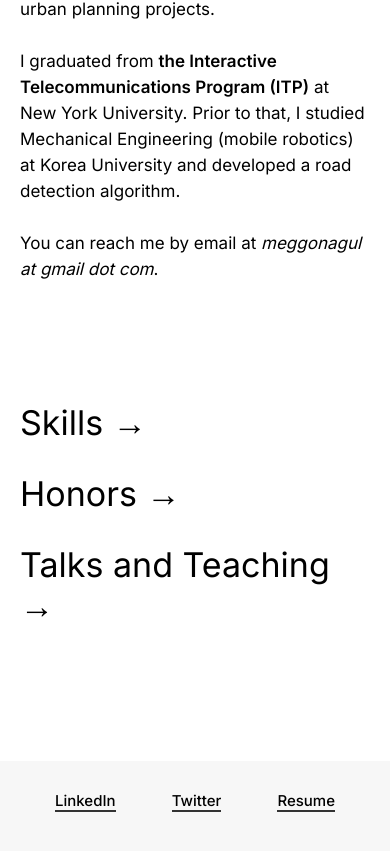
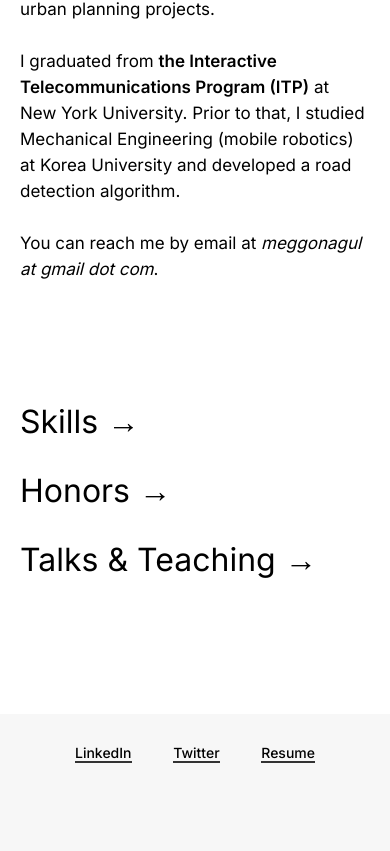
Before and after one commit to helloeujin/portfolio, a React (Create React App) app: page / in a window 390 px wide. Shown: the part 4060-4911 px from the top of the page. Built offline with nearby package versions, Linux system fonts and the light colour scheme.

Commit message:
responsive

```diff
--- a/src/More.js
+++ b/src/More.js
@@ -78,7 +78,7 @@ const More = () => {
 
       {/* TALKS */}
       <div className="moreHed" onClick={handleClick(2)}>
-        Talks and Teaching{" "}
+        Talks & Teaching{" "}
         <span className={clickedIndex[2] ? "rotateArrow arrow" : "arrow"}>
           &#x2192;
         </span>
--- a/src/css/About.scss
+++ b/src/css/About.scss
@@ -24,4 +24,8 @@
     a:hover {
         color: blue;
     }
+
+    @media (max-width: $width-xs) {
+        font-size: 16px;
+      }
 }
--- a/src/css/App.scss
+++ b/src/css/App.scss
@@ -42,6 +42,11 @@ body {
     margin-top: 60px;
     margin-bottom: 60px;
   }
+  @media (max-width: $width-xxs) {
+    font-size: 28px;
+    margin-top: 60px;
+    margin-bottom: 40px;
+  }
 }
 
 
@@ -66,6 +71,12 @@ body {
   display: flex;
   flex-direction: row;
   justify-content: space-between;
+  @media (max-width: $width-sm) {
+    max-width: 240px;
+  }
+  @media (max-width: $width-xxs) {
+    max-width: 220px;
+  }
 }
 .footer-social > .social {
   font-weight: 500;
@@ -76,7 +87,12 @@ body {
     text-decoration: none;
     color: black;
   }
-
+  @media (max-width: $width-sm) {
+    font-size: 14px;
+  }
+  @media (max-width: $width-xxs) {
+    font-size: 13px;
+  }
 }
 .footer-social > .social:hover {
   color: blue;
--- a/src/css/Consts.scss
+++ b/src/css/Consts.scss
@@ -3,6 +3,7 @@ $width-lg: 1000px;
 $width-md: 800px;
 $width-sm: 500px;
 $width-xs: 320px;
+$width-xxs: 280px;
 
 // Paragraph width
 $pg-xlg: 1300px;
--- a/src/css/More.scss
+++ b/src/css/More.scss
@@ -12,11 +12,14 @@
     // margin-bottom: 10px;
     cursor: pointer;
     // border-top: 1px solid #333;
+    @media (max-width: $width-sm) {
+        font-size: 32px;
+    }
 }
 .moreHed:hover {
     color: blue;
     .arrow {
-        margin-left: 10px;
+        // margin-left: 10px;
         transition: all .1s;
     }
 }
@@ -41,6 +44,10 @@
     transition: all .3s;
     opacity: 0;
 
+    @media (max-width: $width-sm) {
+        font-size: 14px;
+    }
+
     .tags {
         font-size: 14px;
         padding: 1px 8px;
@@ -48,6 +55,9 @@
         border-radius: 12px;
         margin-right: 4px;
         margin-left: 4px;
+        @media (max-width: $width-sm) {
+            font-size: 13px;
+        }
     }
     .honor {
         margin-bottom: 18px;
@@ -68,16 +78,31 @@
 }
 
 .showSkills {
-    height: 200px;
+    height: 220px;
     opacity: 1;
+    @media (max-width: $width-sm) {
+        height: 280px;
+    }
 }
 
 .showHonors {
-    height: 1860px;
+    height: 1870px;
     opacity: 1;
+    @media (max-width: $width-sm) {
+        height: 1880px;
+    }
+    @media (max-width: $width-xxs) {
+        height: 2300px;
+    }
 }
 
 .showTeaching{
     height: 950px;
     opacity: 1;
+    @media (max-width: $width-sm) {
+        height: 990px;
+    }
+    @media (max-width: $width-xxs) {
+        height: 1230px;
+    }
 }
--- a/src/css/Portfolio.scss
+++ b/src/css/Portfolio.scss
@@ -30,11 +30,20 @@ $line-gap: 12px;
     padding: 7px 0px;
     font-size: 13px;
     color: #333;
+    @media (max-width: $width-xxs) {
+      font-size: 12px;
+    }
   }
   .project-content .hed {
     padding-top: 16px;
     font-size: 20px;
     cursor: pointer;
+    @media (max-width: $width-xs) {
+      font-size: 18px;
+    }
+    @media (max-width: $width-xxs) {
+      font-size: 17px;
+    }
   }
   .project-content .hed:hover {
     span {
@@ -42,7 +51,7 @@ $line-gap: 12px;
       transition: all 100ms;
 
       .arrow {
-        margin-left: 8px;
+        // margin-left: 8px;
         transition: all 100ms;
       }
     }
```
